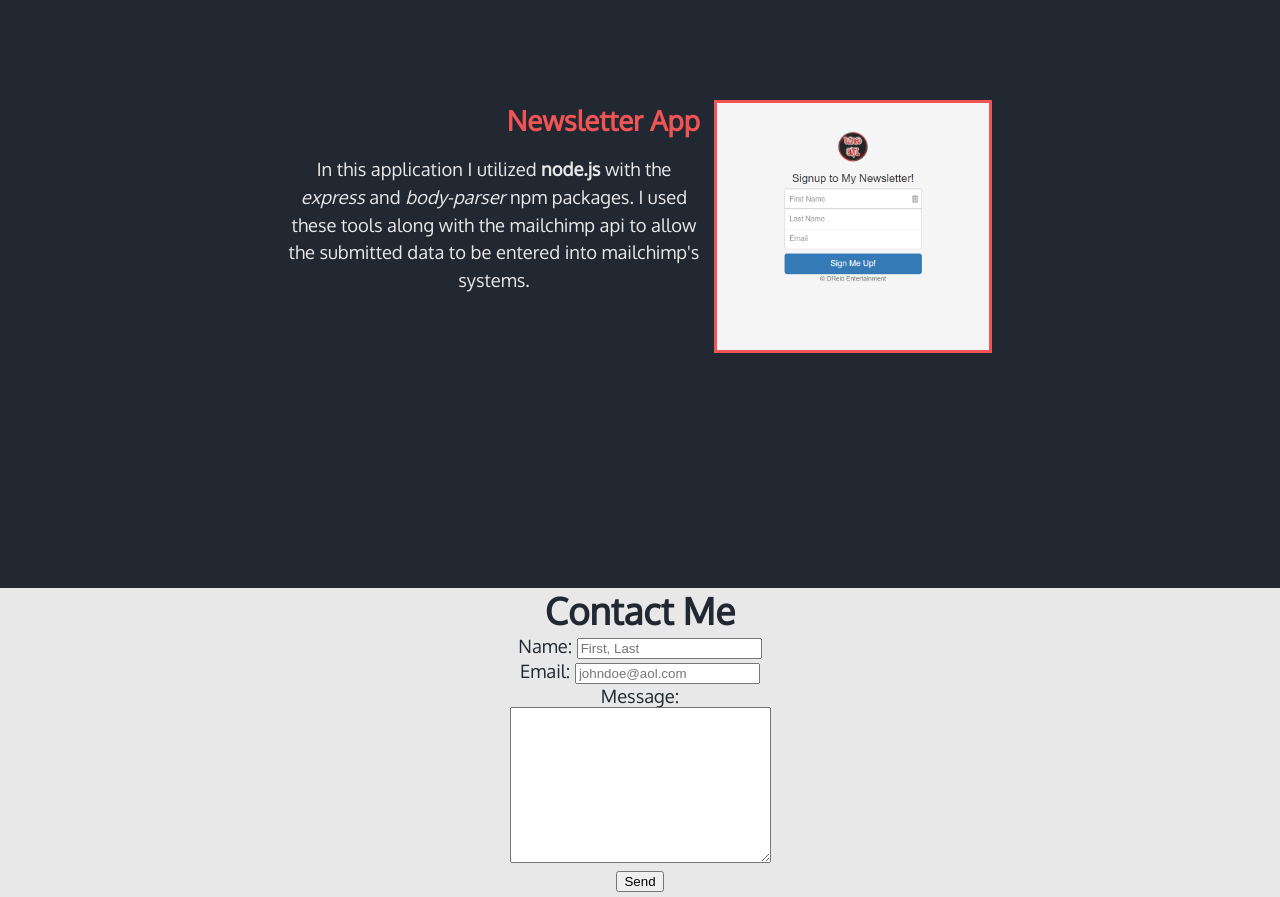
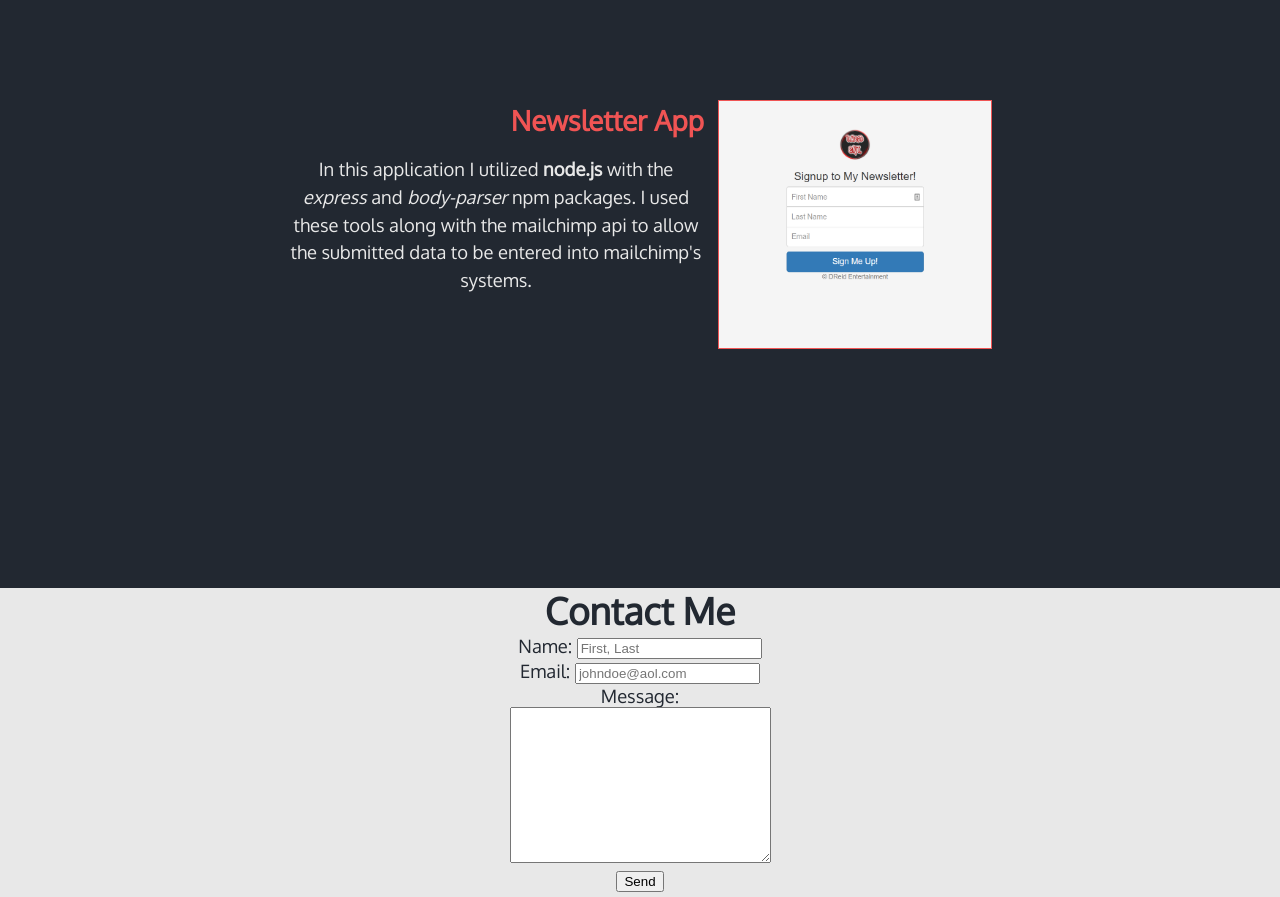
Before and after one commit to DavTheDev20/portfolio-site, a plain HTML site: page index.html in a window 1280 px wide. Shown: the part 2581-3478 px from the top of the page. Drawn offline with nearby package versions, Linux system fonts and the light colour scheme.

```diff
--- a/css/styles.css
+++ b/css/styles.css
@@ -188,11 +188,10 @@ footer p {
 }
 
 .projects-image {
-    border: 3px solid #f05454;
+    border: 1px solid #f05454;
 }
 
 .projects-image:hover {
-    border-color: #e8e8e8;
     animation: enlarge 750ms;
 }
 
```
Also changed, not shown: todolist.txt (renamed from note.txt).
